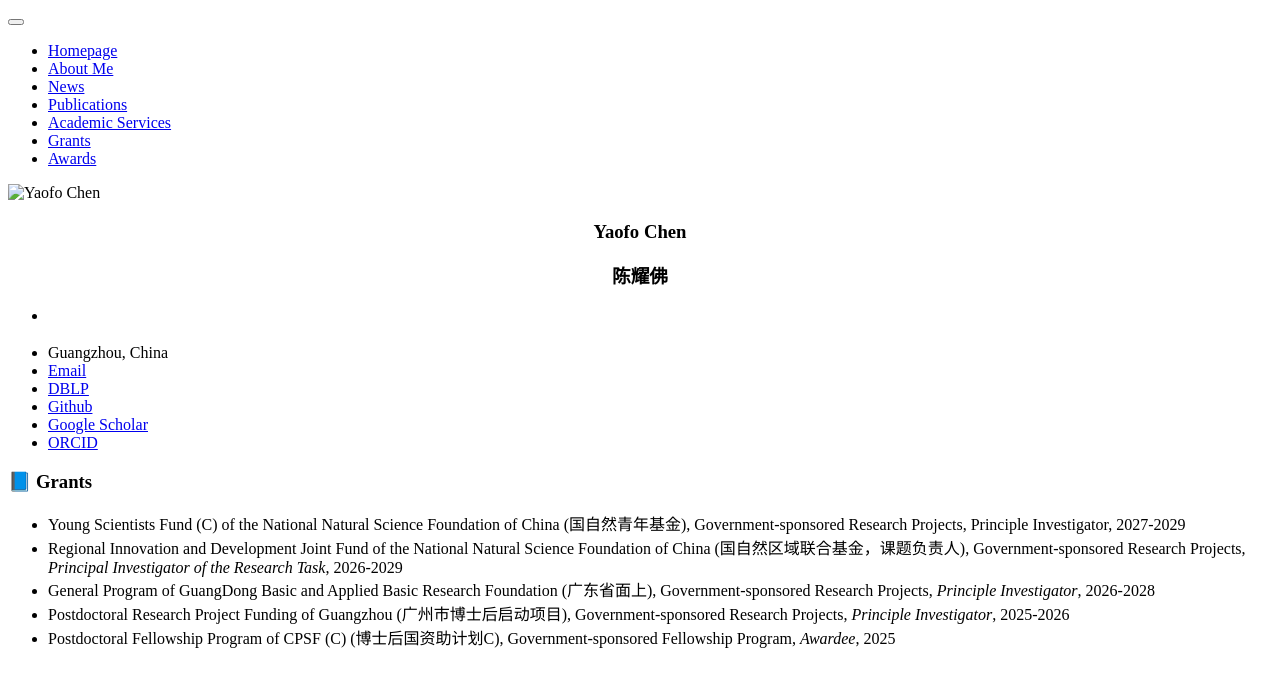
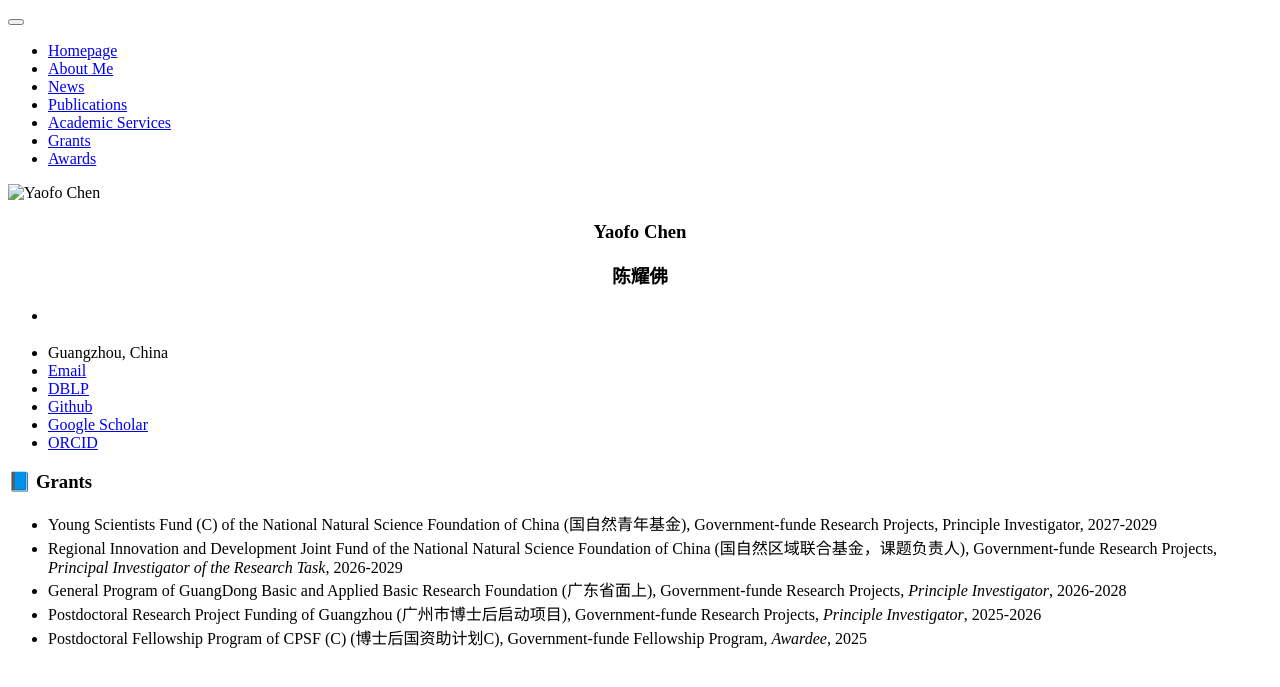
Before and after one commit to chenyaofo/homepagev2, a Jekyll site: the page built from _pages/includes/grants.md, in a window 1280 px wide. Shown: the top 687 px of the page. Built offline with Jekyll 4.4.1, drawn with Linux system fonts in a browser that asks for light colours; our own code applies the rules of GitHub Pages for plain Markdown files.

Commit message:
Update grants.md

```diff
--- a/_pages/includes/grants.md
+++ b/_pages/includes/grants.md
@@ -23,14 +23,14 @@ PI stands for Principle Investigator, PP stands for Project Participant.
 
 纵向项目 Government-sponsored Research Projects
 
-Research Project of the State Administration of Science, Technology and Industry for National Defence (国家国防科技工业局项目，课题负责人), Government-sponsored Research Projects, Subproject Principal Investigator, 202X–202X
+National-level Government-funded Research Project, *Principal Investigator of a Research Task*
 
 横向项目 Industry-sponsored Research Projects -->
 
 
 # 📘 Grants
- - Young Scientists Fund (C) of the National Natural Science Foundation of China (国自然青年基金), Government-sponsored Research Projects, Principle Investigator, 2027-2029
- - Regional Innovation and Development Joint Fund of the National Natural Science Foundation of China (国自然区域联合基金，课题负责人), Government-sponsored Research Projects, *Principal Investigator of the Research Task*, 2026-2029
- - General Program of GuangDong Basic and Applied Basic Research Foundation (广东省面上), Government-sponsored Research Projects, *Principle Investigator*, 2026-2028
- - Postdoctoral Research Project Funding of Guangzhou (广州市博士后启动项目), Government-sponsored Research Projects, *Principle Investigator*, 2025-2026
- - Postdoctoral Fellowship Program of CPSF (C) (博士后国资助计划C), Government-sponsored Fellowship Program, *Awardee*, 2025
+ - Young Scientists Fund (C) of the National Natural Science Foundation of China (国自然青年基金), Government-funde Research Projects, Principle Investigator, 2027-2029
+ - Regional Innovation and Development Joint Fund of the National Natural Science Foundation of China (国自然区域联合基金，课题负责人), Government-funde Research Projects, *Principal Investigator of the Research Task*, 2026-2029
+ - General Program of GuangDong Basic and Applied Basic Research Foundation (广东省面上), Government-funde Research Projects, *Principle Investigator*, 2026-2028
+ - Postdoctoral Research Project Funding of Guangzhou (广州市博士后启动项目), Government-funde Research Projects, *Principle Investigator*, 2025-2026
+ - Postdoctoral Fellowship Program of CPSF (C) (博士后国资助计划C), Government-funde Fellowship Program, *Awardee*, 2025
```
